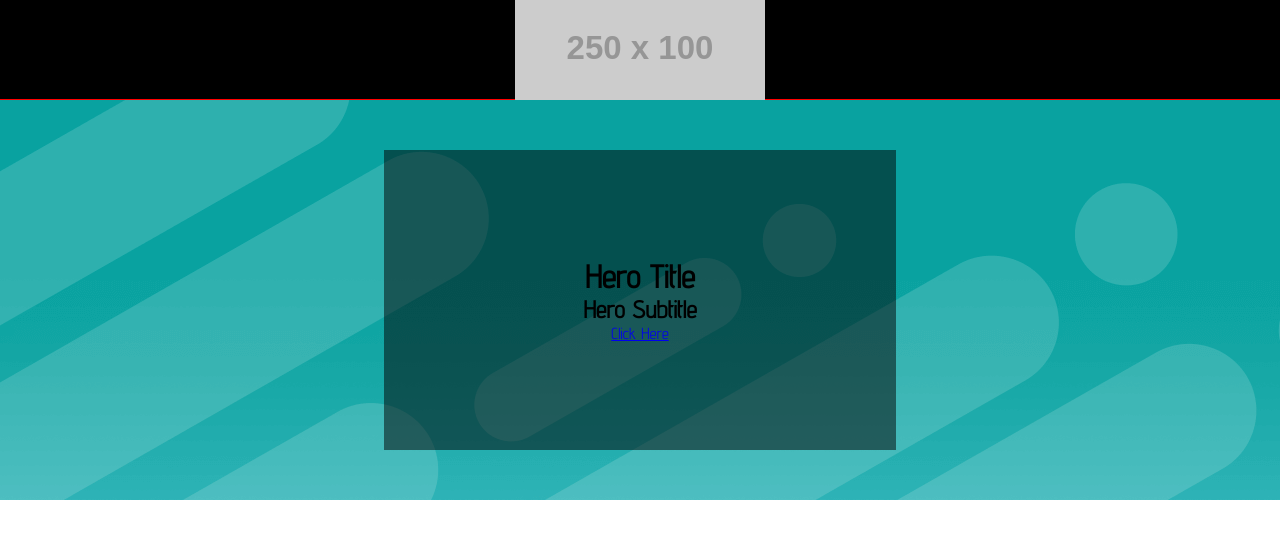
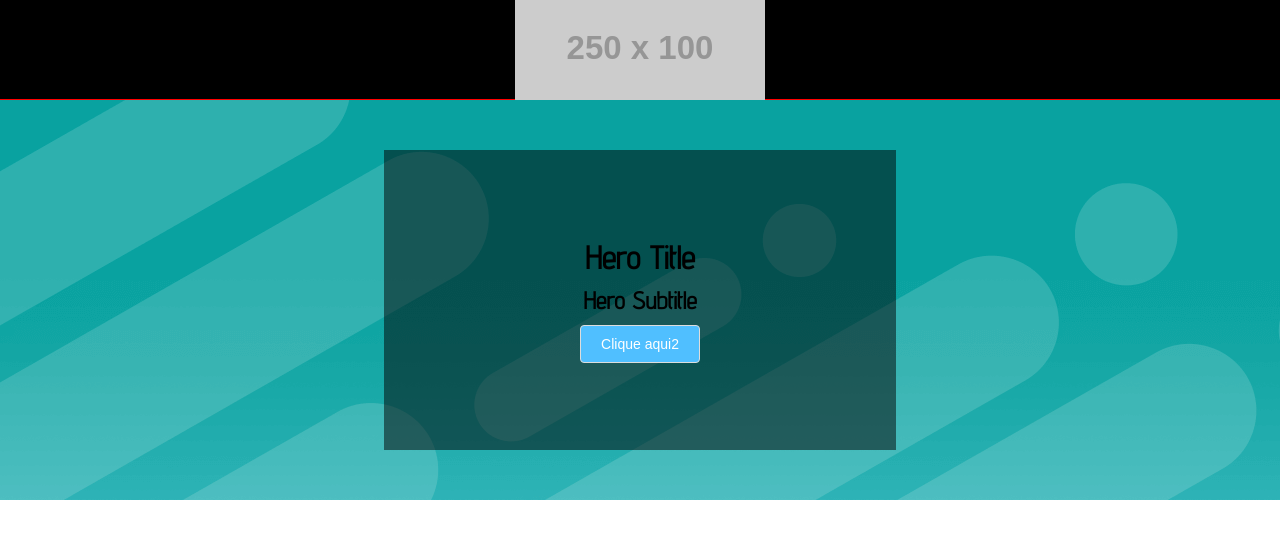
Before and after one commit to apandrade/static-landing-page, a Nuxt app: page / in a window 1280 px wide. Shown: the top 538 px of the page. Built offline with nearby package versions, Linux system fonts and the light colour scheme.

Commit message:
Add slot on HeroLayer for button

```diff
--- a/components/HeroLayer.vue
+++ b/components/HeroLayer.vue
@@ -2,9 +2,9 @@
     <div v-if="!heroLayerTextHidden" class="hero__layer" :style="style" :class="'hero__layer--text-valign-'+ heroLayerTextValign +
                                                                                     ' hero__layer--' + heroLayerAlign +
                                                                                     ' hero__layer--text-' + heroLayerTextAlign">
-        <h1>{{title}}</h1>
-        <h2 v-if="hasSubtitle">{{subtitle}}</h2>
-        <a aria-label="call-to-action" :href="link">{{linkText}}</a>
+        <h1 class="hero__layer-item">{{title}}</h1>
+        <h2 class="hero__layer-item" v-if="hasSubtitle">{{subtitle}}</h2>
+        <slot></slot>
     </div>
 </template>
 <script>
@@ -46,7 +46,7 @@ export default {
         },
         fontFamily: {
             type: String,
-            default: 'Source Sans Pro'
+            default: 'Arial, Helvetica, sans-serif',
         },
     },
     data() {
@@ -61,7 +61,7 @@ export default {
             heroLayerAlign: this.layerAlign,
             heroLayerTextHidden: this.hideLayerText,
             heroLayerBgColor: this.layerBgColor,
-            heroFontFamily: this.fontFamily || 'Arial, Helvetica, sans-serif',
+            heroFontFamily: this.fontFamily,
        }
     },
     computed: {
@@ -131,4 +131,14 @@ export default {
     justify-content: flex-start;
 }
 
+.hero__layer-item {
+    margin-bottom: 10px;
+    margin-left: 10px;
+    margin-right: 10px;
+}
+
+.hero__layer-item:nth-child(1) {
+    margin-top: 10px;
+}
+
 </style>
--- a/pages/index.vue
+++ b/pages/index.vue
@@ -6,7 +6,9 @@
        </template>
       </Menu>
       <Hero v-bind="hero">
-        <HeroLayer v-bind="heroLayer"/>
+        <HeroLayer v-bind="heroLayer">
+          <CustomButton v-bind="heroButton" class="hero__layer-item"></CustomButton>
+        </HeroLayer>
       </Hero>
     </div>
 </template>
```
